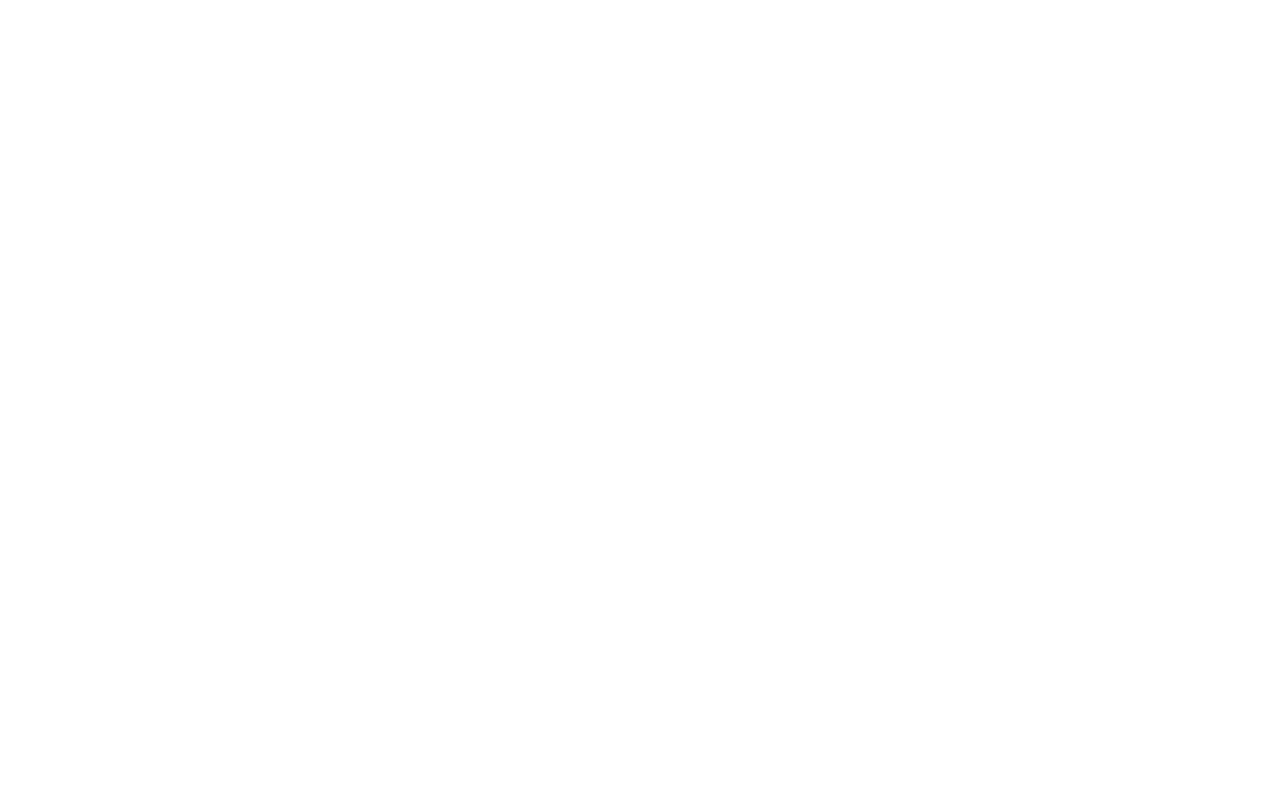
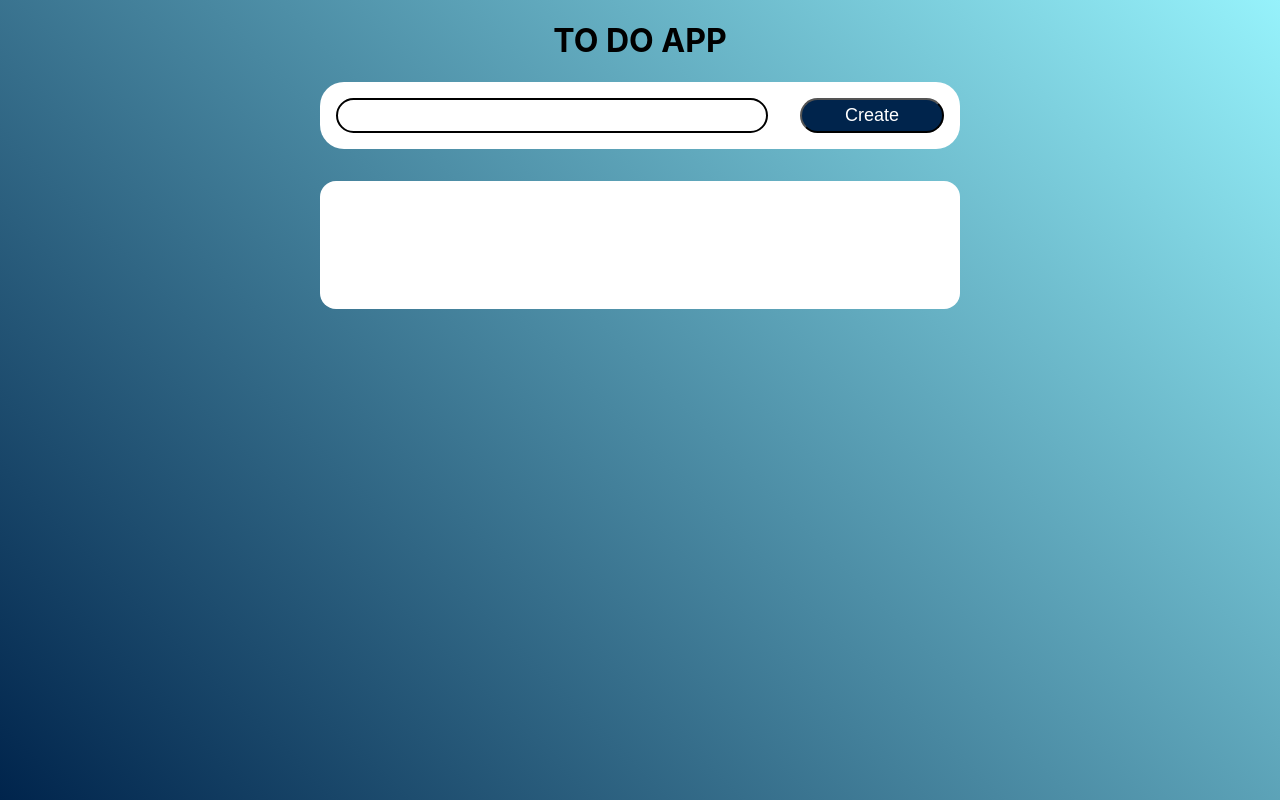
Before and after one commit to Yoo2309/To-Do-App, a React (Create React App) app: page / in a window 1280 px wide. Built offline with nearby package versions, Linux system fonts and the light colour scheme.

Commit message:
update feature

```diff
--- a/package.json
+++ b/package.json
@@ -13,6 +13,7 @@
     "react": "^18.2.0",
     "react-dom": "^18.2.0",
     "react-scripts": "5.0.1",
+    "sass": "^1.74.1",
     "typescript": "^4.9.5",
     "web-vitals": "^2.1.4"
   },
--- a/src/App.tsx
+++ b/src/App.tsx
@@ -1,9 +1,10 @@
-import React from 'react';
+import React from "react";
+import ToDo from "./Component/ToDo";
 
 function App() {
   return (
     <div className="App">
-
+      <ToDo />
     </div>
   );
 }
--- /dev/null
+++ b/src/Component/ToDo.tsx
@@ -0,0 +1,104 @@
+import { useEffect, useRef, useState } from "react";
+import css from "./to-do.module.scss";
+
+type Task = {
+  content: string;
+  state: boolean;
+};
+
+function ToDo() {
+  const [tasks, setTasks] = useState<Task[]>([]);
+  const input_task = useRef<HTMLInputElement | null>(null);
+
+  const handleAddTask = () => {
+    if (input_task.current && input_task.current.value.trim() !== "") {
+      setTasks([...tasks, { content: input_task.current.value, state: false }]);
+      input_task.current.value = "";
+    }
+  };
+  const handleDeleteTask = (index: number) => {
+    let temp_task = [...tasks];
+    temp_task = temp_task.filter(
+      (task_item, index_item) => index_item !== index
+    );
+    setTasks(temp_task);
+  };
+  const handleChangestate = (index: number) => {
+    const updatedTasks = [...tasks];
+    updatedTasks[index].state = !updatedTasks[index].state;
+    setTasks(updatedTasks);
+  };
+
+  useEffect(() => {
+    console.log(tasks);
+    if (tasks.length > 0) {
+      localStorage.setItem("tasks", JSON.stringify(tasks));
+    }
+  }, [tasks]);
+
+  useEffect(() => {
+    const storage = localStorage.getItem("tasks");
+    if (storage) {
+      setTasks(JSON.parse(storage));
+    }
+  }, []);
+
+  return (
+    <div className={css["todo-container"]}>
+      <h1>TO DO APP</h1>
+      <div className={css["todo-wrapper"]}>
+        <div className={css["todo-header"]}>
+          <input
+            ref={input_task}
+            type="text"
+            onKeyDown={(e) => {
+              if (e.key === "Enter") {
+                handleAddTask();
+              }
+            }}
+          ></input>
+          <button
+            onClick={() => {
+              handleAddTask();
+            }}
+          >
+            Create
+          </button>
+        </div>
+        <div className={css["todo-body"]}>
+          {tasks ? (
+            tasks.map((task, index) => {
+              return (
+                <div className={css["todo-item"]} key={index}>
+                  <div style={{ display: "flex" }}>
+                    <input
+                      type="checkbox"
+                      checked={task.state}
+                      onChange={() => {
+                        handleChangestate(index);
+                      }}
+                    ></input>
+                    <div>{task.content ?? ""}</div>
+                  </div>
+                  <img
+                    width="36"
+                    height="36"
+                    src="https://img.icons8.com/pulsar-gradient/48/delete-forever.png"
+                    alt="delete-forever"
+                    onClick={() => {
+                      handleDeleteTask(index);
+                    }}
+                  ></img>
+                </div>
+              );
+            })
+          ) : (
+            <></>
+          )}
+        </div>
+      </div>
+    </div>
+  );
+}
+
+export default ToDo;
--- /dev/null
+++ b/src/Component/to-do.module.scss
@@ -0,0 +1,75 @@
+* {
+  box-sizing: border-box;
+}
+
+.todo-container {
+  height: 100vh;
+  width: 100vw;
+  display: flex;
+  flex-direction: column;
+  align-items: center;
+  box-sizing: border-box;
+  background: linear-gradient(225deg, #96f2fb, #00244c);
+  .todo-wrapper {
+    width: 50%;
+    display: flex;
+    flex-direction: column;
+    justify-content: center;
+    align-items: center;
+    gap: 2rem;
+    .todo-header {
+      background-color: #fff;
+      width: 100%;
+      border-radius: 1.5rem;
+      display: flex;
+      justify-content: space-between;
+      align-items: center;
+      gap: 2rem;
+      padding: 1rem;
+
+      input {
+        height: 35px;
+        border: solid #000 2px;
+        border-radius: 3rem;
+        flex: 75%;
+        padding: 0 1rem;
+        font-size: 18px;
+      }
+      button {
+        background-color: #00244c;
+        color: #fff;
+        height: 35px;
+        flex: 25%;
+        border-radius: 10rem;
+        font-size: 18px;
+      }
+    }
+    .todo-body {
+      background-color: #fff;
+      width: 100%;
+      min-height: 8rem;
+      padding: 1rem;
+      border-radius: 1rem;
+      .todo-item {
+        display: flex;
+        justify-content: space-between;
+        align-items: center;
+        padding: 5px 0;
+        div {
+          font-size: 18px;
+        }
+        button {
+          font-size: 18px;
+        }
+        input {
+          display: inline-block;
+          width: 20px;
+          height: 20px;
+          border: 2px solid #003150;
+          cursor: pointer;
+          margin-right: .5rem;
+        }
+      }
+    }
+  }
+}
--- a/src/index.tsx
+++ b/src/index.tsx
@@ -8,9 +8,7 @@
   document.getElementById('root') as HTMLElement
 );
 root.render(
-  <React.StrictMode>
     <App />
-  </React.StrictMode>
 );
 
 // If you want to start measuring performance in your app, pass a function
```
Also changed, not shown: 1 other file (tests, documents, lock files or other folders).
